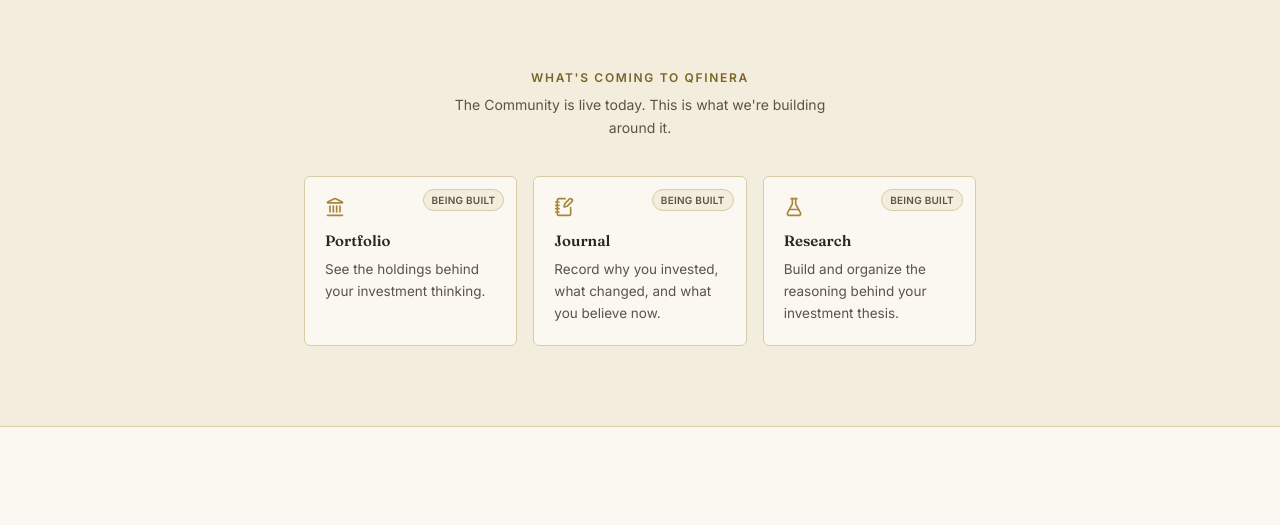
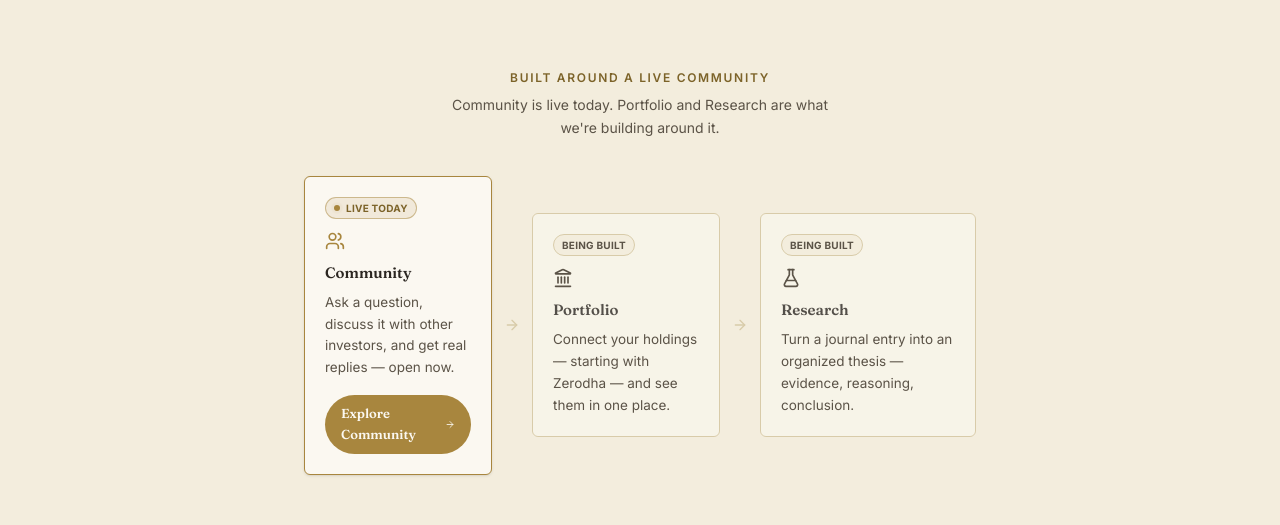
Before and after one commit to qcyberindia/qcyberindia, a Next.js app: page /qfinera in a window 1280 px wide. Shown: the part 693-1218 px from the top of the page. Built offline with nearby package versions, Linux system fonts and the light colour scheme; no server answers; the database is empty; a web font is replaced by a local one.

Commit message:
Refine QFinera community discovery UX

```diff
--- a/app/qfinera/page.tsx
+++ b/app/qfinera/page.tsx
@@ -1,12 +1,11 @@
 import Link from "next/link";
-import { ArrowRight, Landmark, NotebookPen, FlaskConical } from "lucide-react";
+import { ArrowRight, Landmark, FlaskConical, Users } from "lucide-react";
 import { listQFinanceCommunityPosts } from "@/lib/db";
 import QFinanceHeader from "@/components/qfinance/QFinanceHeader";
 import QFinanceFooter from "@/components/qfinance/QFinanceFooter";
 import PostCard from "@/components/qfinance/community/PostCard";
 import AskQuestionButton from "@/components/qfinance/community/AskQuestionButton";
 import Reveal from "@/components/Reveal";
-import { qfinanceConfig } from "@/lib/qfinance-config";
 
 // Community-first homepage (see qfinance.md). The Community feed itself is
 // the hero — no large marketing section precedes it. Fetches through the
@@ -14,10 +13,25 @@
 // and renders results with the same PostCard component, so this is a
 // second *view* of Community, not a second Community implementation.
 
-const vision = [
-  { icon: Landmark, label: "Portfolio", body: "See the holdings behind your investment thinking." },
-  { icon: NotebookPen, label: "Journal", body: "Record why you invested, what changed, and what you believe now." },
-  { icon: FlaskConical, label: "Research", body: "Build and organize the reasoning behind your investment thesis." },
+const roadmap = [
+  {
+    icon: Users,
+    label: "Community",
+    status: "live" as const,
+    body: "Ask a question, discuss it with other investors, and get real replies — open now.",
+  },
+  {
+    icon: Landmark,
+    label: "Portfolio",
+    status: "building" as const,
+    body: "Connect your holdings — starting with Zerodha — and see them in one place.",
+  },
+  {
+    icon: FlaskConical,
+    label: "Research",
+    status: "building" as const,
+    body: "Turn a journal entry into an organized thesis — evidence, reasoning, conclusion.",
+  },
 ];
 
 export default async function QFineraHomePage() {
@@ -92,34 +106,71 @@
         </div>
       </section>
 
-      {/* Product vision — visually connected to the hero above via the same
-          brass/cream language, but clearly a distinct, secondary section:
-          tinted background, card treatment, explicit "being built" status
-          so nothing here reads as available today. */}
+      {/* Product story: Community is the live anchor everything else builds
+          toward — one connected progression, not three equal feature cards.
+          Only Community gets a filled/brass treatment + working CTA;
+          Portfolio and Research are visibly quieter and explicitly
+          "Being built" so nothing here reads as available today. */}
       <section className="border-t border-[var(--qf-line)] bg-[var(--qf-cream-1)] px-6 py-16 sm:py-20">
         <div className="mx-auto max-w-2xl">
           <Reveal>
             <p className="text-center text-xs font-semibold uppercase tracking-[0.14em] text-[var(--qf-brass-dark)]">
-              What&apos;s coming to {qfinanceConfig.name}
+              Built around a live Community
             </p>
             <p className="mx-auto mt-2 max-w-sm text-center text-[14px] leading-relaxed text-[var(--qf-ink-soft)]">
-              The Community is live today. This is what we&apos;re building around it.
+              Community is live today. Portfolio and Research are what we&apos;re building around it.
             </p>
           </Reveal>
-          <div className="mt-9 grid gap-4 sm:grid-cols-3">
-            {vision.map((v, i) => {
+
+          <div className="mt-9 flex flex-col items-stretch gap-3 sm:flex-row sm:items-center">
+            {roadmap.map((v, i) => {
               const Icon = v.icon;
+              const isLive = v.status === "live";
               return (
-                <Reveal key={v.label} delay={i * 80}>
-                  <div className="relative flex h-full flex-col rounded-md border border-[var(--qf-line)] bg-[var(--qf-cream-0)] p-5">
-                    <span className="absolute right-3 top-3 rounded-full border border-[var(--qf-line)] bg-[var(--qf-cream-1)] px-2 py-0.5 text-[10px] font-semibold uppercase tracking-wide text-[var(--qf-ink-soft)]">
-                      Being built
-                    </span>
-                    <Icon size={20} className="text-[var(--qf-brass)]" />
-                    <p className="mt-3 font-display text-[15px] font-semibold text-[var(--qf-ink)]">{v.label}</p>
-                    <p className="mt-1.5 text-[13.5px] leading-relaxed text-[var(--qf-ink-soft)]">{v.body}</p>
-                  </div>
-                </Reveal>
+                <div key={v.label} className="flex flex-1 items-center gap-3">
+                  <Reveal delay={i * 80} className="w-full">
+                    <div
+                      className={`relative flex h-full flex-col rounded-md border p-5 transition-colors ${
+                        isLive
+                          ? "border-[var(--qf-brass)] bg-[var(--qf-cream-0)] shadow-sm"
+                          : "border-[var(--qf-line)] bg-[var(--qf-cream-0)]/60"
+                      }`}
+                    >
+                      <span
+                        className={`inline-flex w-fit items-center gap-1.5 rounded-full border px-2 py-0.5 text-[10px] font-bold uppercase tracking-wide ${
+                          isLive
+                            ? "border-[var(--qf-brass)]/50 bg-[var(--qf-brass)]/12 text-[var(--qf-brass-dark)]"
+                            : "border-[var(--qf-line)] bg-[var(--qf-cream-1)] text-[var(--qf-ink-soft)]"
+                        }`}
+                      >
+                        {isLive && (
+                          <span className="relative flex h-1.5 w-1.5">
+                            <span className="absolute inline-flex h-full w-full motion-safe:animate-ping rounded-full bg-[var(--qf-brass)] opacity-60" />
+                            <span className="relative inline-flex h-1.5 w-1.5 rounded-full bg-[var(--qf-brass)]" />
+                          </span>
+                        )}
+                        {isLive ? "Live today" : "Being built"}
+                      </span>
+                      <Icon size={20} className={isLive ? "mt-3 text-[var(--qf-brass)]" : "mt-3 text-[var(--qf-ink-soft)]"} />
+                      <p className={`mt-2.5 font-display text-[15px] font-semibold ${isLive ? "text-[var(--qf-ink)]" : "text-[var(--qf-ink)]/80"}`}>
+                        {v.label}
+                      </p>
+                      <p className="mt-1.5 text-[13.5px] leading-relaxed text-[var(--qf-ink-soft)]">{v.body}</p>
+                      {isLive && (
+                        <Link
+                          href="/qfinera/community"
+                          className="mt-4 inline-flex w-fit items-center gap-1.5 rounded-full bg-[var(--qf-brass)] px-4 py-2 font-display text-[13px] font-semibold text-[var(--qf-cream-0)] transition-opacity hover:opacity-90"
+                        >
+                          Explore Community
+                          <ArrowRight size={13} />
+                        </Link>
+                      )}
+                    </div>
+                  </Reveal>
+                  {i < roadmap.length - 1 && (
+                    <ArrowRight size={16} className="hidden shrink-0 text-[var(--qf-line)] sm:block" aria-hidden />
+                  )}
+                </div>
               );
             })}
           </div>
--- a/components/qfinance/community/AskQuestionButton.tsx
+++ b/components/qfinance/community/AskQuestionButton.tsx
@@ -151,7 +151,7 @@
         <AutoTextarea
           value={question}
           onChange={setQuestion}
-          placeholder="Why has Nifty 50 fallen so much when many companies are doing better than FY25?"
+          placeholder="What makes a company worth investing in?"
           minRows={3}
           maxRows={8}
           maxLength={150}
```
